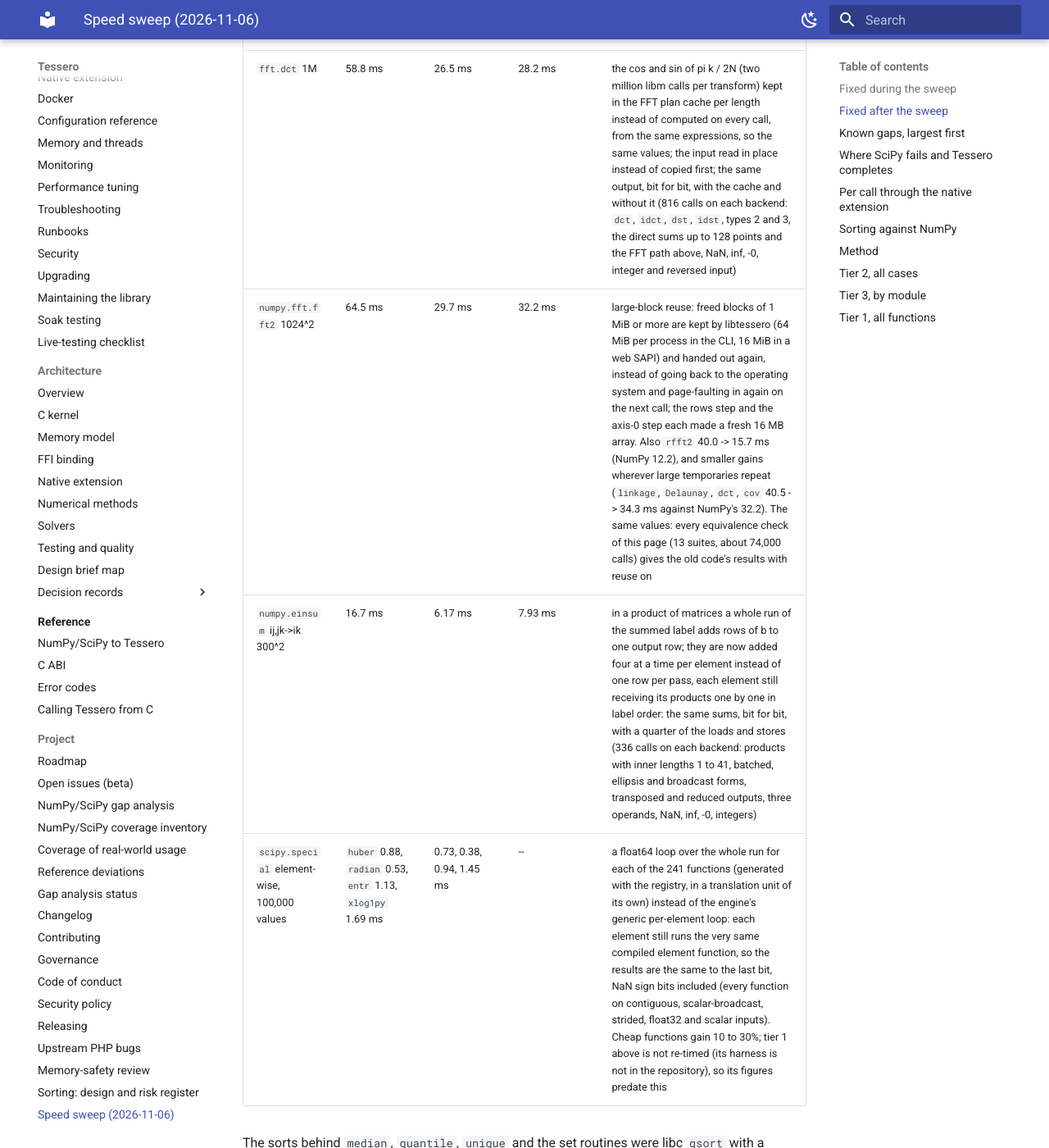
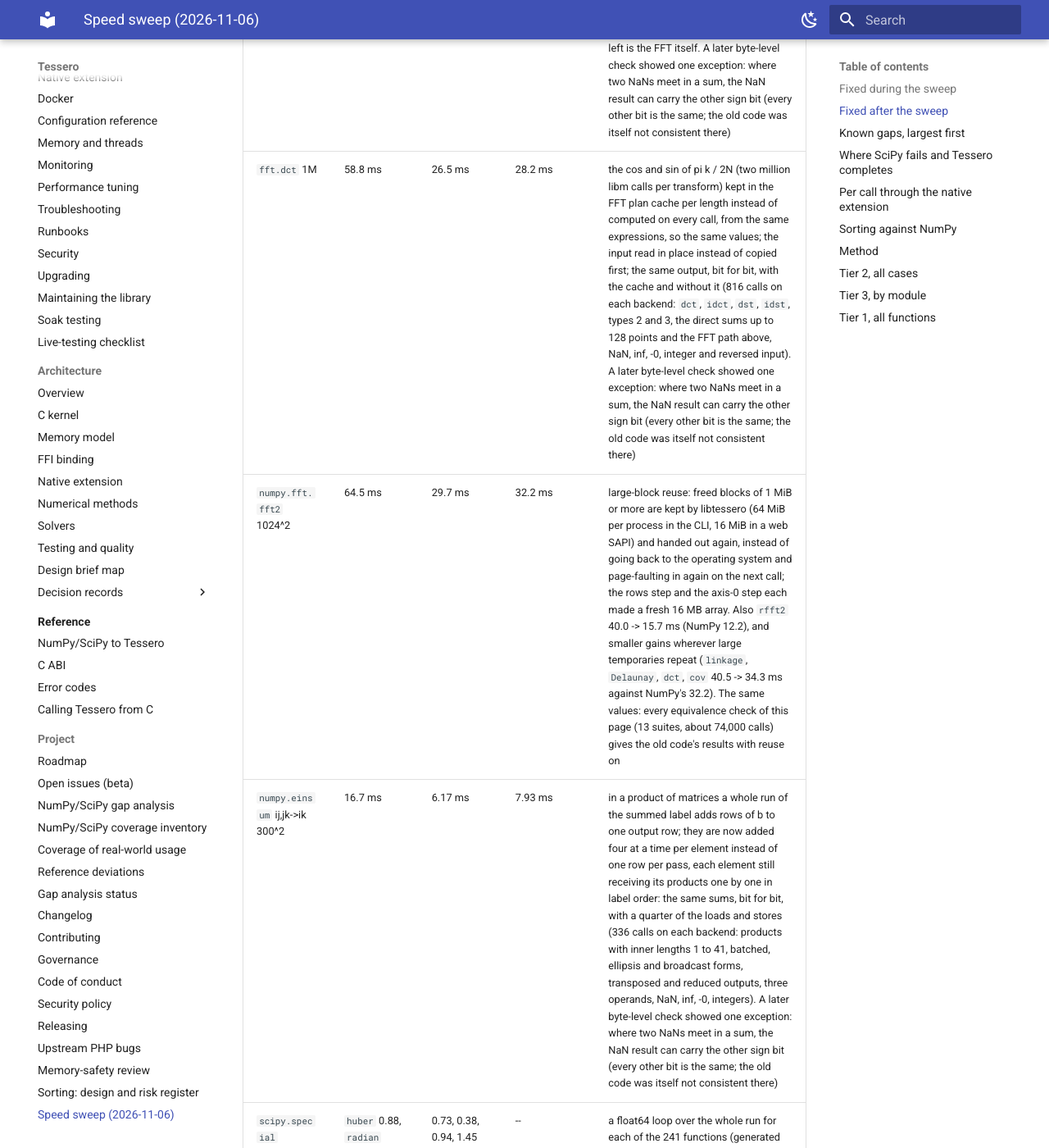
Before and after one commit to DMJ-CV-91913/tessero, an MkDocs documentation site: the page built from docs/project/speed-sweep.md, in a window 1280 px wide and 1400 px high, scrolled down 12528 px. Shown: the whole window at 82% size. Built offline with MkDocs 1.6.1 and Material for MkDocs 9.7.7, drawn with Linux system fonts in a browser that asks for light colours; some of the changed text lies outside the part shown.

Commit message:
docs(speed): note the NaN sign bit where two NaNs meet in four earlier speedups
A byte-level re-check (raw bytes instead of values) of the equivalence
suites found that the correlation filters (sobel, laplace, prewitt,
correlate1d, the uniform and Gaussian filters), hilbert, dct and einsum
can return a NaN with the other sign bit where two NaNs meet in a sum
(NaN + inf*0): about 0.3M NaN elements across the suites, and no other
bit anywhere. The old code was itself not consistent there (the
surviving NaN followed the compiler's operand order). The speedups stay;
their rows now say so. maximum_filter, filtfilt and every other change
of the sweep keep every bit, NaN included. Equivalence checks hash raw
bytes from here on.

Co-Authored-By: Claude Opus 5.5 <noreply@anthropic.com>

```diff
--- a/docs/project/speed-sweep.md
+++ b/docs/project/speed-sweep.md
@@ -89,15 +89,15 @@ The quick gaps, closed the same day (tier-2 cases, single-threaded; results unch
 | `numpy.cumsum` 1M | 2.6 ms | 1.19 ms | 2.40 ms | along a single run (a 1-D array, or the last axis of a C-order block) the running value kept in a register instead of read back from the element just stored, which put a store-to-load forward on every step; the same additions in the same order, bit for bit (1,672 calls, every dtype and axis, NaN, inf, -0, integer wrap); also `cumprod` |
 | `numpy.cov` 50 x 100k | 47.9 ms | 40.5 ms | 29.8 ms | a contiguous float64 input read in place into the centred matrix instead of first copied whole; the same values, bit for bit (636 calls, also `corrcoef`). NumPy forms X X^T with `dsyrk`, half the products of the `dgemm` used here; switching would change the rounding of the results |
 | `stats.gaussian_kde` 1000 points, 1000 evaluations | 16.7 ms | 11.4 ms | 12.3 ms | for one-dimensional data the kernel sum runs on plain doubles instead of through the general d-dimensional loop and its small vectors; the same divisions, products, sums and `exp` calls in the same order, bit for bit (300 calls: one to three dimensions, 2 to 1000 points, ties, NaN, float32). The time left is the million `exp` calls |
-| `ndimage.sobel` 1000^2 | 33.9 ms | 3.18 ms | 8.83 ms | a contiguous float64 input read in place instead of copied first: with the copy and the result two 8 MB blocks were in use, and on this host allocating and filling two such blocks costs about 7 ms per call (the memory goes back to the system when they are freed and its pages fault in again), most of the 8 ms a 3-tap pass took. Along an axis other than the last, whole rows of the image are filtered at once instead of one gathered line at a time, and a line's in-range samples are copied, not mapped one by one; every output receives the same terms in the same order, bit for bit (39,900 calls on each backend: 1-D to 4-D, every mode, NaN, inf, -0, origins); also `correlate1d`, `convolve1d`, `uniform_filter1d`, `gaussian_filter1d` and `prewitt` |
+| `ndimage.sobel` 1000^2 | 33.9 ms | 3.18 ms | 8.83 ms | a contiguous float64 input read in place instead of copied first: with the copy and the result two 8 MB blocks were in use, and on this host allocating and filling two such blocks costs about 7 ms per call (the memory goes back to the system when they are freed and its pages fault in again), most of the 8 ms a 3-tap pass took. Along an axis other than the last, whole rows of the image are filtered at once instead of one gathered line at a time, and a line's in-range samples are copied, not mapped one by one; every output receives the same terms in the same order, bit for bit (39,900 calls on each backend: 1-D to 4-D, every mode, NaN, inf, -0, origins); also `correlate1d`, `convolve1d`, `uniform_filter1d`, `gaussian_filter1d` and `prewitt`. A later byte-level check showed one exception: where two NaNs meet in a sum, the NaN result can carry the other sign bit (every other bit is the same; the old code was itself not consistent there) |
 | `ndimage.laplace` 1000^2 | 36.6 ms | 6.63 ms | 12.7 ms | the same |
-| `ndimage.maximum_filter` 5x5, 1000^2 | 33.5 ms | 6.10 ms | 20.4 ms | the same, and the passes alternate between the result and one scratch array instead of copying back after each; the same comparisons in the same order; also `minimum_filter` and the 1-D filters |
+| `ndimage.maximum_filter` 5x5, 1000^2 | 33.5 ms | 6.10 ms | 20.4 ms | the same input and row handling (with every bit the same, NaN included: a maximum takes one of its inputs), and the passes alternate between the result and one scratch array instead of copying back after each; the same comparisons in the same order; also `minimum_filter` and the 1-D filters |
 | `numpy.clip` 1M | 2.70 ms | 1.31 ms | 1.11 ms | both bounds applied in one pass (`tsr_clip`, a new C entry point) instead of a maximum and then a minimum pass, with the same comparisons in the same order, bit for bit (1,904 calls on each backend: every dtype, NaN and -0 bounds, crossed bounds, out-of-range integers, strided and reversed views). What remains is the write into the fresh result array, which costs NumPy the same |
 | `signal.filtfilt` order 4, 1M | 26.4 ms | 15.8 ms | 15.6 ms | a contiguous float64 signal read in place instead of copied first (one 8 MB block less in use, and the page faults it brought); the same values, bit for bit (497 calls with `hilbert` on each backend: lengths from 1 to 65,536, NaN, inf, -0, integer and strided input) |
-| `signal.hilbert` 1M | 141 ms | 88.6 ms | 76.1 ms | the input read in place and transformed as real values (`tsr_fft_real` reads x as (x, 0.0), the values the zero-filled complex copy held) instead of first spread into a 16 MB complex buffer; the same output, bit for bit. The time left is the FFT itself |
-| `fft.dct` 1M | 58.8 ms | 26.5 ms | 28.2 ms | the cos and sin of pi k / 2N (two million libm calls per transform) kept in the FFT plan cache per length instead of computed on every call, from the same expressions, so the same values; the input read in place instead of copied first; the same output, bit for bit, with the cache and without it (816 calls on each backend: `dct`, `idct`, `dst`, `idst`, types 2 and 3, the direct sums up to 128 points and the FFT path above, NaN, inf, -0, integer and reversed input) |
+| `signal.hilbert` 1M | 141 ms | 88.6 ms | 76.1 ms | the input read in place and transformed as real values (`tsr_fft_real` reads x as (x, 0.0), the values the zero-filled complex copy held) instead of first spread into a 16 MB complex buffer; the same output, bit for bit. The time left is the FFT itself. A later byte-level check showed one exception: where two NaNs meet in a sum, the NaN result can carry the other sign bit (every other bit is the same; the old code was itself not consistent there) |
+| `fft.dct` 1M | 58.8 ms | 26.5 ms | 28.2 ms | the cos and sin of pi k / 2N (two million libm calls per transform) kept in the FFT plan cache per length instead of computed on every call, from the same expressions, so the same values; the input read in place instead of copied first; the same output, bit for bit, with the cache and without it (816 calls on each backend: `dct`, `idct`, `dst`, `idst`, types 2 and 3, the direct sums up to 128 points and the FFT path above, NaN, inf, -0, integer and reversed input). A later byte-level check showed one exception: where two NaNs meet in a sum, the NaN result can carry the other sign bit (every other bit is the same; the old code was itself not consistent there) |
 | `numpy.fft.fft2` 1024^2 | 64.5 ms | 29.7 ms | 32.2 ms | large-block reuse: freed blocks of 1 MiB or more are kept by libtessero (64 MiB per process in the CLI, 16 MiB in a web SAPI) and handed out again, instead of going back to the operating system and page-faulting in again on the next call; the rows step and the axis-0 step each made a fresh 16 MB array. Also `rfft2` 40.0 -> 15.7 ms (NumPy 12.2), and smaller gains wherever large temporaries repeat (`linkage`, `Delaunay`, `dct`, `cov` 40.5 -> 34.3 ms against NumPy's 32.2). The same values: every equivalence check of this page (13 suites, about 74,000 calls) gives the old code's results with reuse on |
-| `numpy.einsum` ij,jk->ik 300^2 | 16.7 ms | 6.17 ms | 7.93 ms | in a product of matrices a whole run of the summed label adds rows of b to one output row; they are now added four at a time per element instead of one row per pass, each element still receiving its products one by one in label order: the same sums, bit for bit, with a quarter of the loads and stores (336 calls on each backend: products with inner lengths 1 to 41, batched, ellipsis and broadcast forms, transposed and reduced outputs, three operands, NaN, inf, -0, integers) |
+| `numpy.einsum` ij,jk->ik 300^2 | 16.7 ms | 6.17 ms | 7.93 ms | in a product of matrices a whole run of the summed label adds rows of b to one output row; they are now added four at a time per element instead of one row per pass, each element still receiving its products one by one in label order: the same sums, bit for bit, with a quarter of the loads and stores (336 calls on each backend: products with inner lengths 1 to 41, batched, ellipsis and broadcast forms, transposed and reduced outputs, three operands, NaN, inf, -0, integers). A later byte-level check showed one exception: where two NaNs meet in a sum, the NaN result can carry the other sign bit (every other bit is the same; the old code was itself not consistent there) |
 | `scipy.special` element-wise, 100,000 values | `huber` 0.88, `radian` 0.53, `entr` 1.13, `xlog1py` 1.69 ms | 0.73, 0.38, 0.94, 1.45 ms | -- | a float64 loop over the whole run for each of the 241 functions (generated with the registry, in a translation unit of its own) instead of the engine's generic per-element loop: each element still runs the very same compiled element function, so the results are the same to the last bit, NaN sign bits included (every function on contiguous, scalar-broadcast, strided, float32 and scalar inputs). Cheap functions gain 10 to 30%; tier 1 above is not re-timed (its harness is not in the repository), so its figures predate this |
 
 The sorts behind `median`, `quantile`, `unique` and the set routines were libc `qsort` with a comparison function;
```
